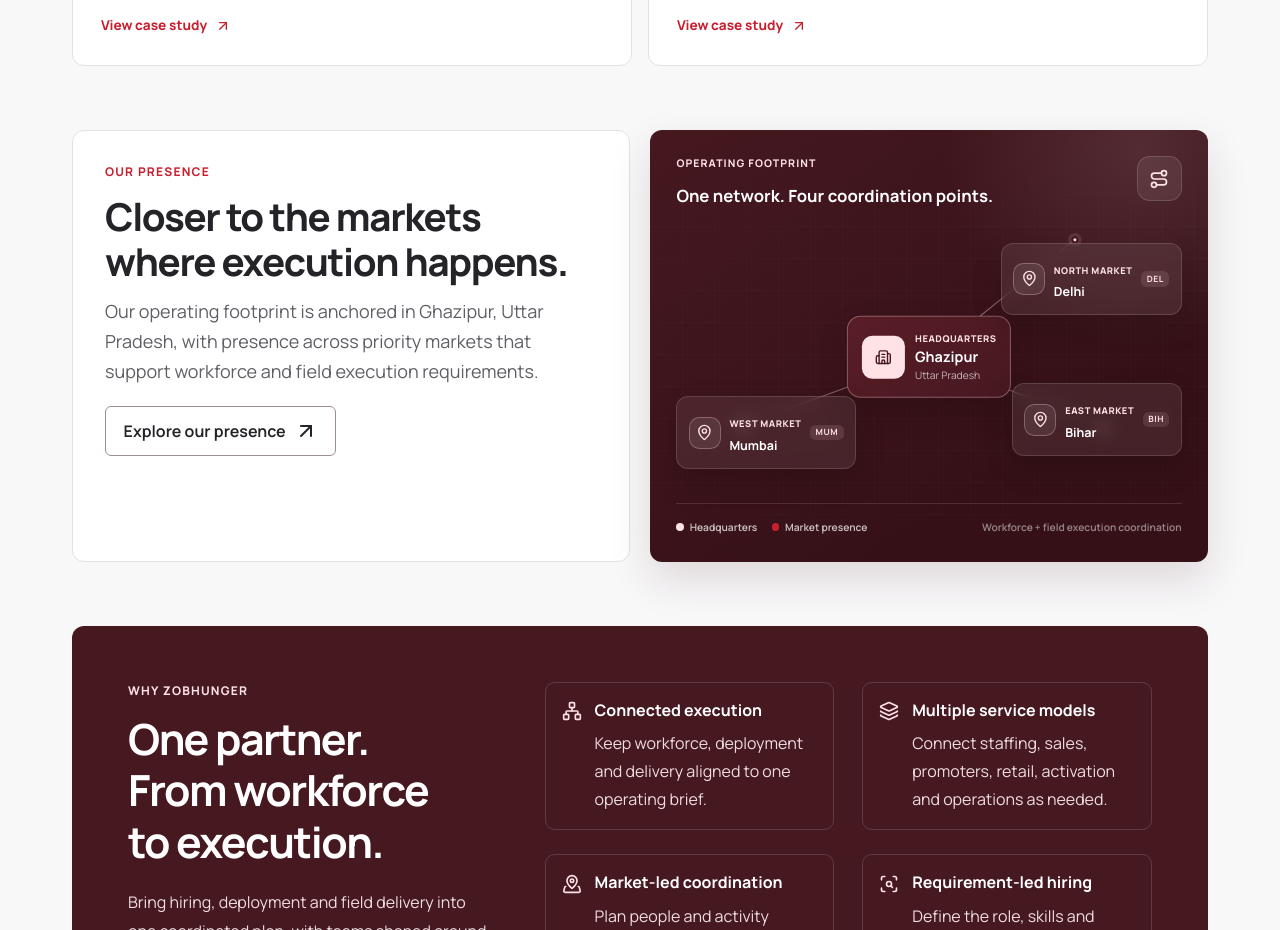
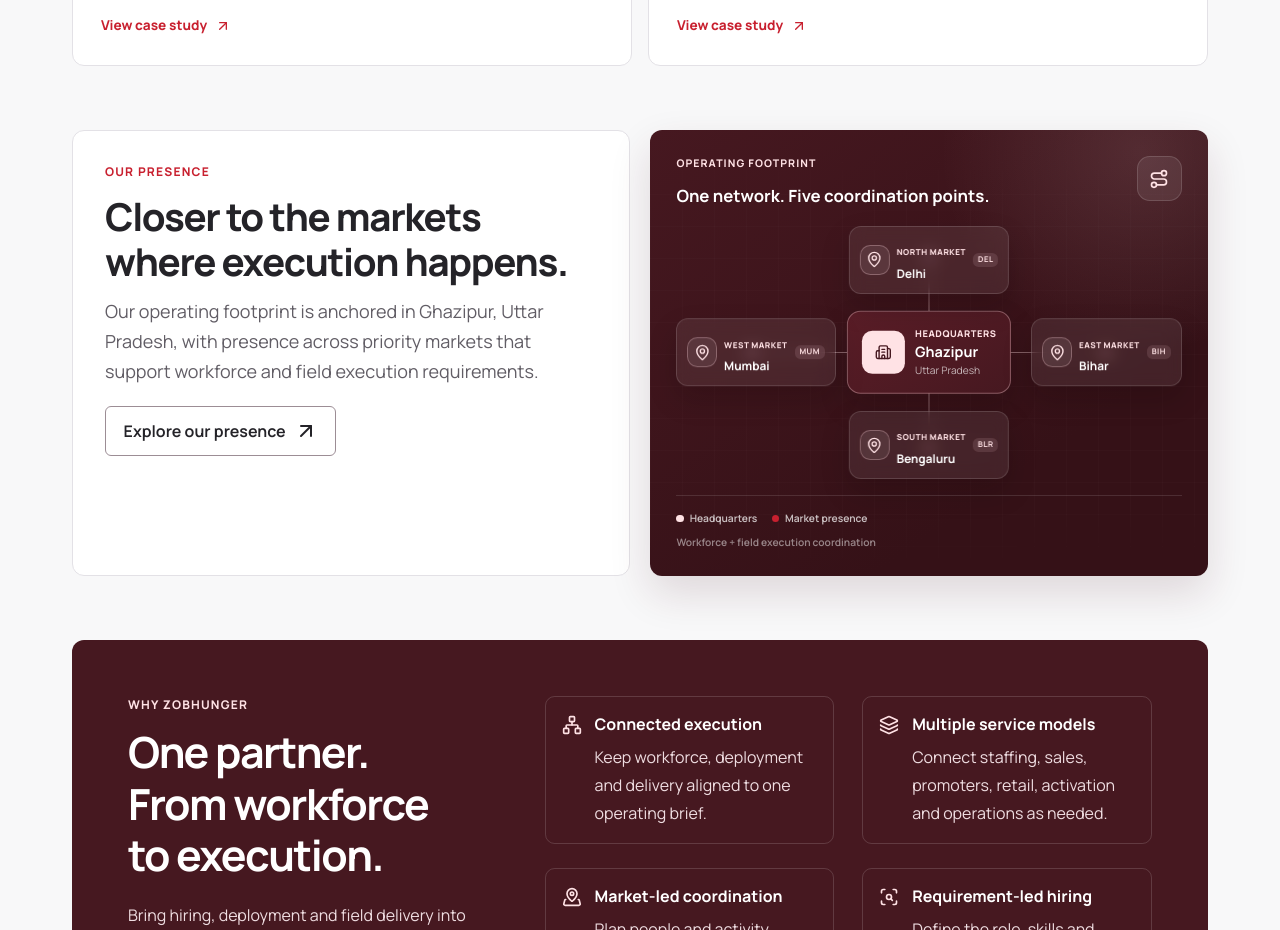
Before and after one commit to Aayush20253534/ZOBHUNGER, a Next.js app in the folder client/: page / in a window 1280 px wide. Shown: the part 5020-5950 px from the top of the page. Built offline with nearby package versions, Linux system fonts and the light colour scheme.

Commit message:
feat: add Bengaluru branch and refine presence network layouts

```diff
--- a/client/src/app/presence/page.tsx
+++ b/client/src/app/presence/page.tsx
@@ -51,6 +51,14 @@ const locations = [
     shortLabel: "East",
     description:
       "Strengthening regional workforce and field execution support across eastern markets.",
+    className: "",
+  },
+  {
+    label: "Branch presence",
+    title: "Bengaluru, Karnataka",
+    shortLabel: "South",
+    description:
+      "Supporting workforce, sales and execution requirements across a key southern business market.",
     className: "",
   },
 ] as const;
@@ -121,7 +129,7 @@ export default function PresencePage() {
                 <small>Execution network</small>
 
                 <span className="zb-presence-network-status-value">
-                  <strong>4</strong>
+                  <strong>5</strong>
                   <span>coordination points</span>
                 </span>
               </div>
@@ -134,6 +142,7 @@ export default function PresencePage() {
             <span className="zb-presence-network-line zb-presence-network-line--north" />
             <span className="zb-presence-network-line zb-presence-network-line--west" />
             <span className="zb-presence-network-line zb-presence-network-line--east" />
+            <span className="zb-presence-network-line zb-presence-network-line--south" />
 
             <span className="zb-presence-network-node zb-presence-network-node--hq">
               <span className="zb-presence-network-node-icon">
@@ -175,6 +184,16 @@ export default function PresencePage() {
                 <strong>Bihar</strong>
               </span>
               <b>BIH</b>
+            </span>
+            <span className="zb-presence-network-node zb-presence-network-node--bengaluru">
+              <span className="zb-presence-network-node-icon">
+                <MapPin />
+              </span>
+              <span className="zb-presence-network-node-copy">
+                <small>South market</small>
+                <strong>Bengaluru</strong>
+              </span>
+              <b>BLR</b>
             </span>
           </div>
 
--- a/client/src/components/company/About.tsx
+++ b/client/src/components/company/About.tsx
@@ -59,6 +59,11 @@ const presence = [
   {
     label: "Presence",
     value: "Bihar",
+    icon: MapPin,
+  },
+  {
+    label: "Presence",
+    value: "Bengaluru",
     icon: MapPin,
   },
 ] as const;
--- a/client/src/components/home/HomePresencePreview.tsx
+++ b/client/src/components/home/HomePresencePreview.tsx
@@ -6,6 +6,7 @@ const markets = [
   { name: "Delhi", region: "North market", code: "DEL" },
   { name: "Mumbai", region: "West market", code: "MUM" },
   { name: "Bihar", region: "East market", code: "BIH" },
+  { name: "Bengaluru", region: "South market", code: "BLR" },
 ] as const;
 
 export function HomePresencePreview() {
@@ -30,7 +31,7 @@ export function HomePresencePreview() {
         <div className="zb-home-presence-board-head">
           <div>
             <span className="zb-eyebrow">Operating footprint</span>
-            <strong>One network. Four coordination points.</strong>
+            <strong>One network. Five coordination points.</strong>
           </div>
           <span className="zb-home-presence-route-icon" aria-hidden="true">
             <Route />
@@ -41,6 +42,7 @@ export function HomePresencePreview() {
           <span className="zb-home-presence-connector zb-home-presence-connector--one" />
           <span className="zb-home-presence-connector zb-home-presence-connector--two" />
           <span className="zb-home-presence-connector zb-home-presence-connector--three" />
+          <span className="zb-home-presence-connector zb-home-presence-connector--four" />
 
           <article className="zb-home-presence-hq">
             <span className="zb-home-presence-node-icon"><Building2 /></span>
--- a/client/src/styles/home.css
+++ b/client/src/styles/home.css
@@ -1450,3 +1450,106 @@
     margin-left: 0;
   }
 }
+
+
+/* =========================================================
+   HOME PRESENCE NETWORK - FIVE POINT BALANCED LAYOUT
+   ========================================================= */
+
+.zb-home-presence-board {
+  min-height: 24.75rem;
+}
+
+.zb-home-presence-network {
+  min-height: 15.8rem;
+  margin-top: 0.15rem;
+}
+
+/* Four branches are arranged around the Ghazipur hub so no card collides. */
+.zb-home-presence-connector--one {
+  width: 19%;
+  transform: rotate(-90deg);
+}
+
+.zb-home-presence-connector--two {
+  width: 35%;
+  transform: rotate(180deg);
+}
+
+.zb-home-presence-connector--three {
+  width: 35%;
+  transform: rotate(0deg);
+}
+
+.zb-home-presence-connector--four {
+  width: 19%;
+  transform: rotate(90deg);
+}
+
+.zb-home-presence-market {
+  min-width: 7.35rem;
+  padding: 0.58rem 0.62rem;
+  gap: 0.45rem;
+}
+
+.zb-home-presence-market .zb-home-presence-node-icon {
+  width: 1.85rem;
+  height: 1.85rem;
+}
+
+.zb-home-presence-market strong {
+  font-size: 0.74rem;
+}
+
+.zb-home-presence-market small {
+  font-size: 0.51rem;
+}
+
+.zb-home-presence-market b {
+  padding: 0.2rem 0.3rem;
+  font-size: 0.49rem;
+}
+
+.zb-home-presence-market--1 {
+  left: 50%;
+  right: auto;
+  top: 0;
+  transform: translateX(-50%);
+}
+
+.zb-home-presence-market--2 {
+  left: 0;
+  top: 50%;
+  bottom: auto;
+  transform: translateY(-50%);
+}
+
+.zb-home-presence-market--3 {
+  right: 0;
+  top: 50%;
+  bottom: auto;
+  transform: translateY(-50%);
+}
+
+.zb-home-presence-market--4 {
+  left: 50%;
+  bottom: 0;
+  transform: translateX(-50%);
+}
+
+.zb-home-presence-board-foot small {
+  flex-basis: 100%;
+  margin-left: 0;
+  line-height: 1.3;
+}
+
+@media (max-width: 520px) {
+  .zb-home-presence-market--1,
+  .zb-home-presence-market--2,
+  .zb-home-presence-market--3,
+  .zb-home-presence-market--4 {
+    position: static;
+    width: 100%;
+    transform: none;
+  }
+}
```
Also changed, not shown: client/src/styles/company.css (+8 -0 lines), client/src/styles/presence.css (+101 -0 lines).
